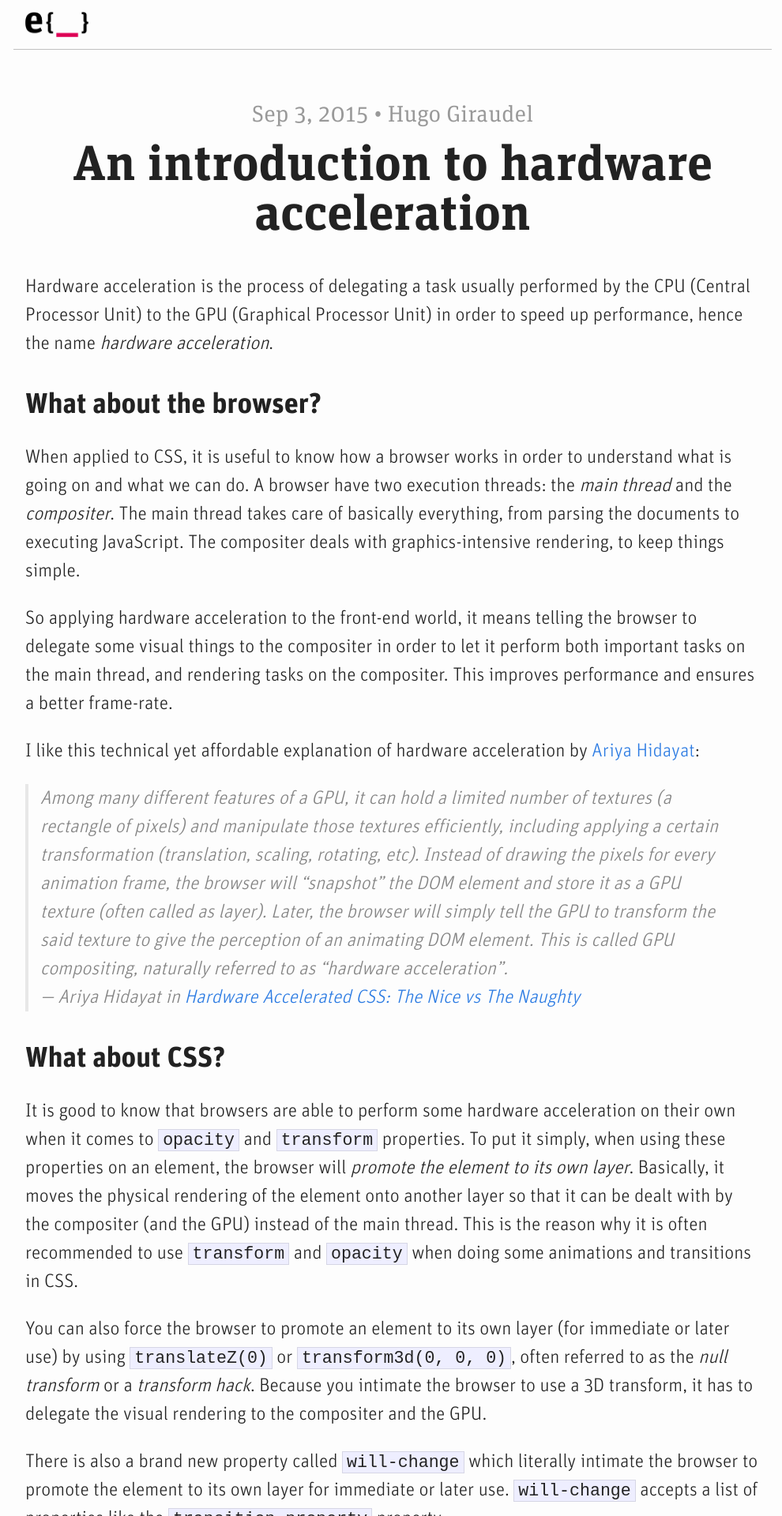
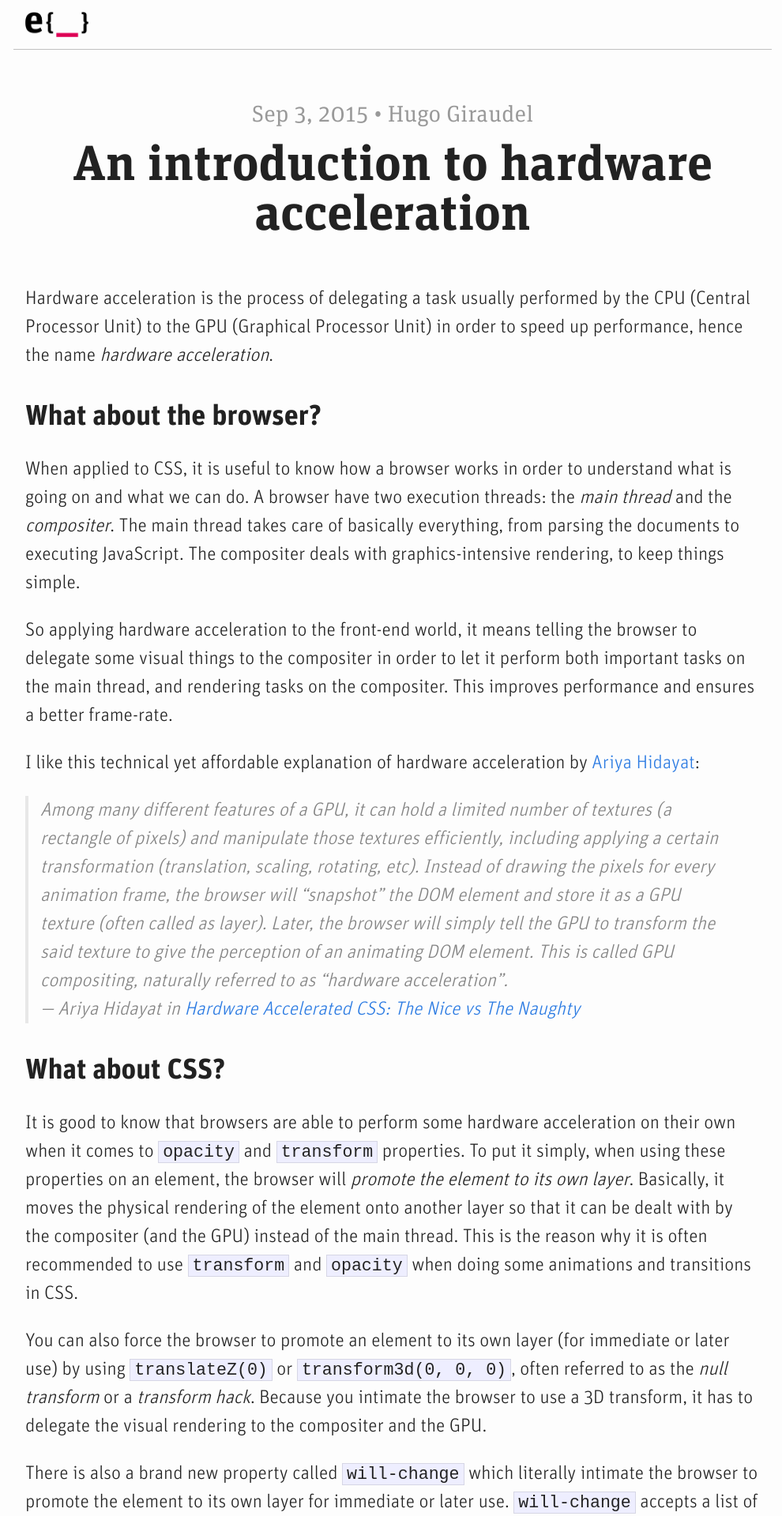
Before and after one commit to edenspiekermann/espi-devblog, a Jekyll site: the page built from _posts/2015-09-03-hardware-acceleration-introduction.md, in a window 1280 px wide. Shown: the top 1920 px of the page at 79% size, without its empty margins (143-1133 px from the left). Built offline with Jekyll 4.4.1, drawn with Linux system fonts in a browser that asks for light colours.

Commit message:
Improved visual spacing after article title

```diff
--- a/_sass/pages/_article.scss
+++ b/_sass/pages/_article.scss
@@ -1,7 +1,7 @@
 .article__header {
   text-align: center;
   font-family: 'ESPI Slab';
-  margin-bottom: ($spacing-unit * 1.5);
+  margin-bottom: ($spacing-unit * 2);
 }
 
 .article__title {
```
